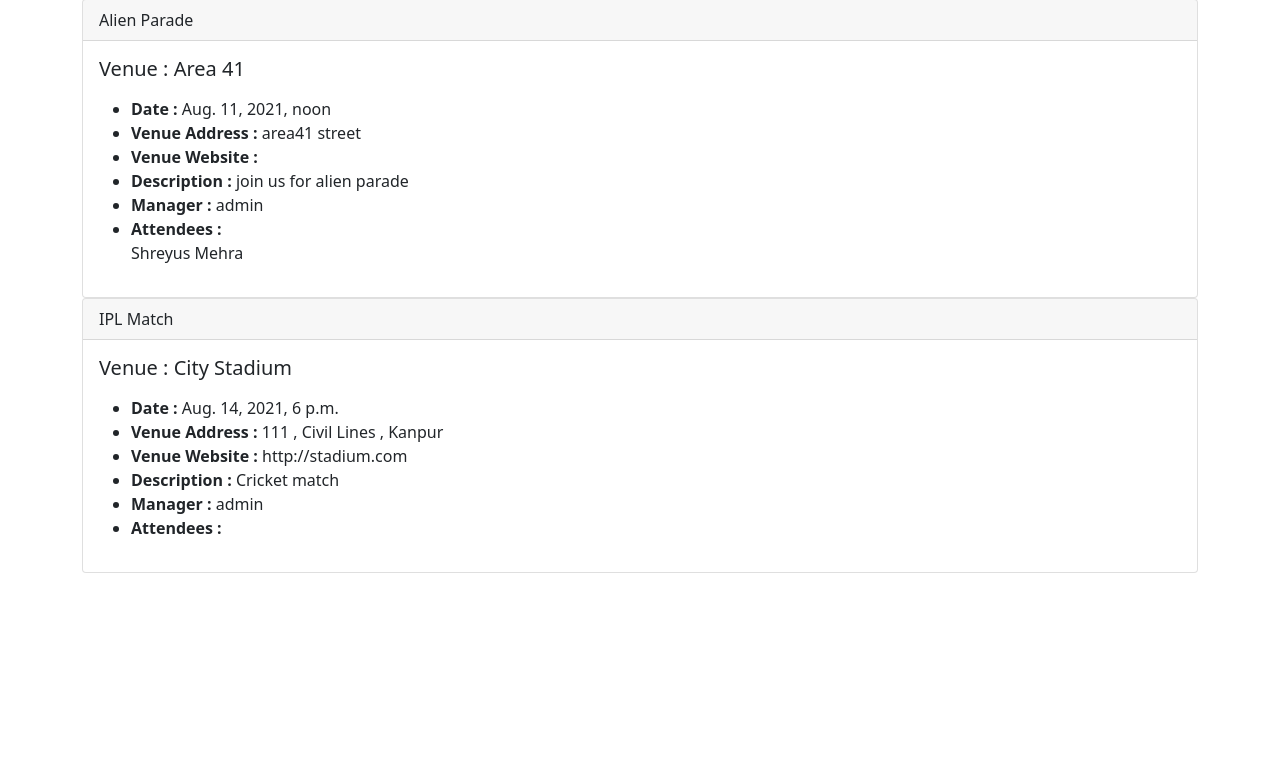
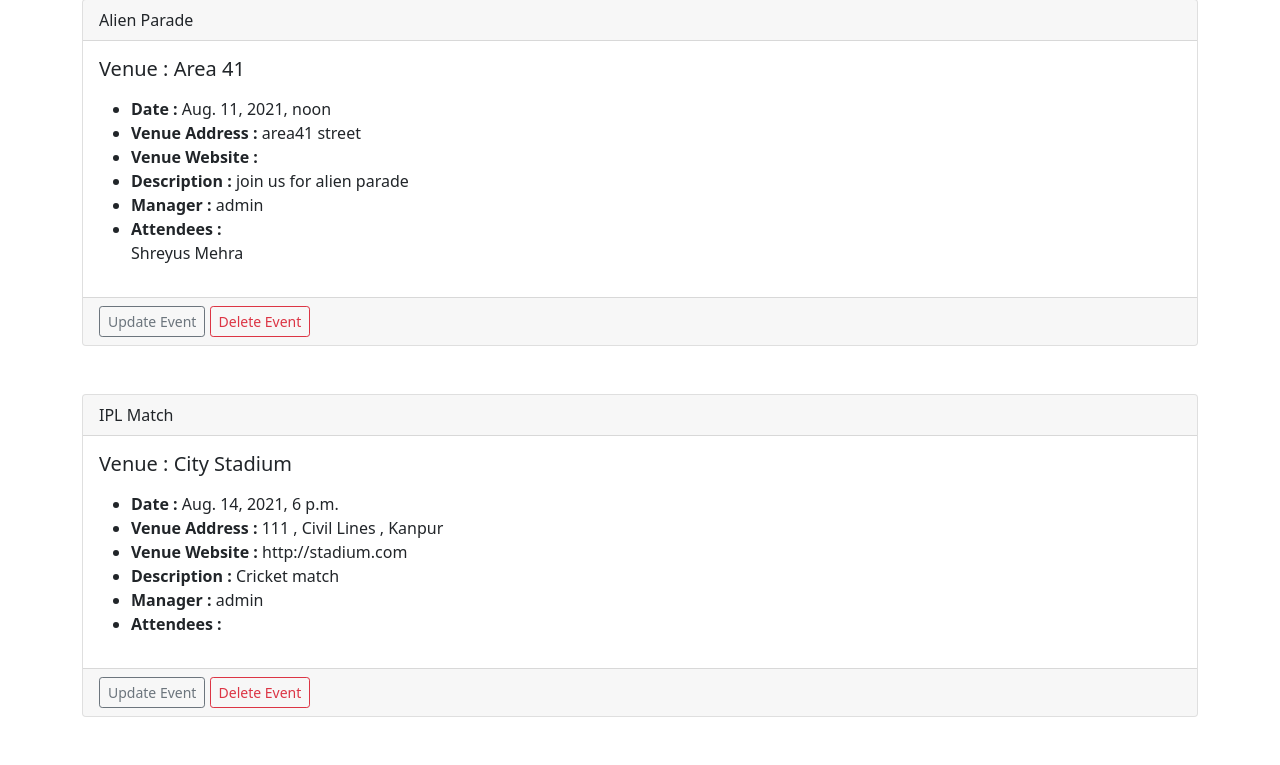
Before and after one commit to shreyusmehra/event_django, a Django app: page /events in a window 1280 px wide. Shown: the part 137-902 px from the top of the page. Before the commit the page ends 710 px from the top, so only its background shows below. Run offline with Django 3.2, Linux system fonts and the light colour scheme; data comes from the database, SQL or seed files in the repository; both versions use the stored data as it was after the commit.

Commit message:
Created Update Event Page and added delete button for Events and Venue Page

```diff
--- a/events/templates/events/event_list.html
+++ b/events/templates/events/event_list.html
@@ -24,9 +24,14 @@
         {% endfor %}
      </ul></p>
     </div>
+    <div class="card-footer text-muted">
+    <a href="{% url 'update-event' event.id %}" class="btn btn-outline-secondary btn-sm">Update Event</a>
+    <a href="{% url 'delete-event' event.id %}" class="btn btn-outline-danger btn-sm">Delete Event</a>
+    </div>
   </div>
 
-
+   <br/>
+   <br/>
    {% endfor %}
 
 {% endblock %}
--- a/events/templates/events/venue.html
+++ b/events/templates/events/venue.html
@@ -14,6 +14,7 @@
     </td>
     <td align="right">
         <a href="{% url 'update-venue' venue.id %}" class="btn btn-outline-secondary btn-sm">Update</a>
+        <a href="{% url 'delete-venue' venue.id %}" class="btn btn-outline-danger btn-sm">Delete</a>
     </td>
     </tr>
     {% endfor %}
--- a/events/urls.py
+++ b/events/urls.py
@@ -17,5 +17,8 @@ urlpatterns = [
     path('show_venue/<venue_id>', views.show_venue, name="show-venue"),
     path('search_venues', views.search_venues, name='search-venues'),
     path('update_venue/<venue_id>', views.update_venue, name="update-venue"),
-     path('add_event', views.add_event, name='add-event'),
+    path('add_event', views.add_event, name='add-event'),
+    path('update_event/<event_id>', views.update_event, name="update-event"),
+    path('delete_event/<event_id>', views.delete_event, name="delete-event"),
+     path('delete_venue/<venue_id>', views.delete_venue, name="delete-venue"),
 ]
--- a/events/views.py
+++ b/events/views.py
@@ -6,6 +6,41 @@ from django.http import HttpResponseRedirect
 from .models import Event, Venue
 from.forms import VenueForm, EventForm
 # Create your views here.
+
+def delete_venue(request, venue_id):
+    venue = Venue.objects.get(pk=venue_id)
+    venue.delete()
+    return redirect('list-venues')
+
+
+def delete_event(request, event_id):
+    event = Event.objects.get(pk=event_id)
+    event.delete()
+    return redirect('list-events')
+
+
+def update_event(request, event_id):
+    event = Event.objects.get(pk=event_id)
+    form = EventForm(request.POST or None, instance=event )
+    if form.is_valid():
+        form.save()
+        return redirect('list-events')
+
+    return render(request, 'events/update_event.html',
+    {"event" : event, "form" : form })
+
+def search_venues(request):
+    if request.method == "POST":
+        searched = request.POST['searched']
+        venues = Venue.objects.filter(name__contains=searched)
+
+        return render(request, 'events/search_venues.html',
+        {"searched" : searched, "venues" : venues})
+
+    else:
+        return render(request, 'events/search_venues.html',
+        {})
+
 
 def add_event(request):
     submitted = False
```
Also changed, not shown: events/templates/events/update_event.html (added, +18 -0 lines), db.sqlite3.
